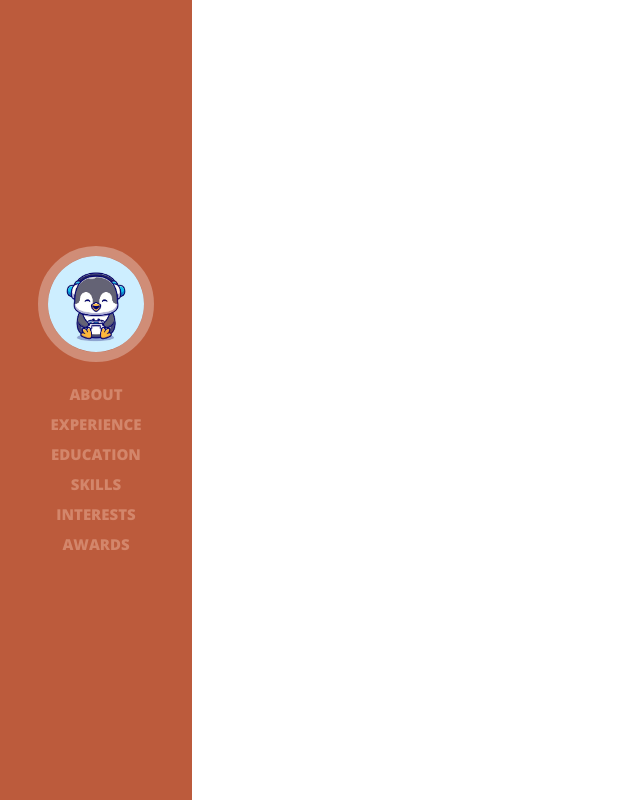
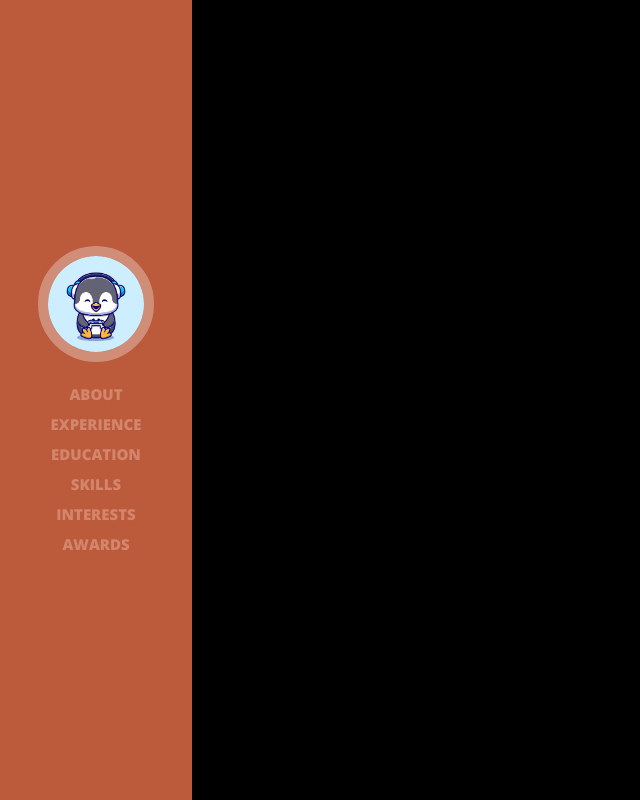
Before and after one commit to rctn-ks-004/assignment-3, a React (Create React App) app in the folder assignment3/: page / in a window 1280 px wide. Shown: the whole page, without its empty margins (0-640 px from the left). Built offline with nearby package versions, Linux system fonts and the light colour scheme.

Commit message:
add container, modify homepage layout

```diff
--- /dev/null
+++ b/assignment3/src/components/Container/index.jsx
@@ -0,0 +1,13 @@
+import React, { Component } from 'react';
+
+import styles from './styles.module.css';
+export default class Container extends Component {
+	render() {
+		return (
+			<div className={styles.container}>
+				<h1>{this.props.title}</h1>
+				<div>{this.props.children}</div>
+			</div>
+		);
+	}
+}
--- /dev/null
+++ b/assignment3/src/components/Container/styles.module.css
@@ -0,0 +1,4 @@
+.container {
+	min-width: 85%;
+	background-color: black;
+}
--- a/assignment3/src/pages/HomePage/index.jsx
+++ b/assignment3/src/pages/HomePage/index.jsx
@@ -1,13 +1,17 @@
 import React, { Component } from 'react';
 
 import Navbar from '../../components/Navbar';
+import Container from '../../components/Container';
+
+import styles from './styles.module.css';
 
 export default class Homepage extends Component {
 	render() {
 		return (
-			<>
+			<div className={styles.container}>
 				<Navbar />
-			</>
+				<Container />
+			</div>
 		);
 	}
 }
--- /dev/null
+++ b/assignment3/src/pages/HomePage/styles.module.css
@@ -0,0 +1,4 @@
+.container {
+	display: flex;
+	width: 100%;
+}
```
